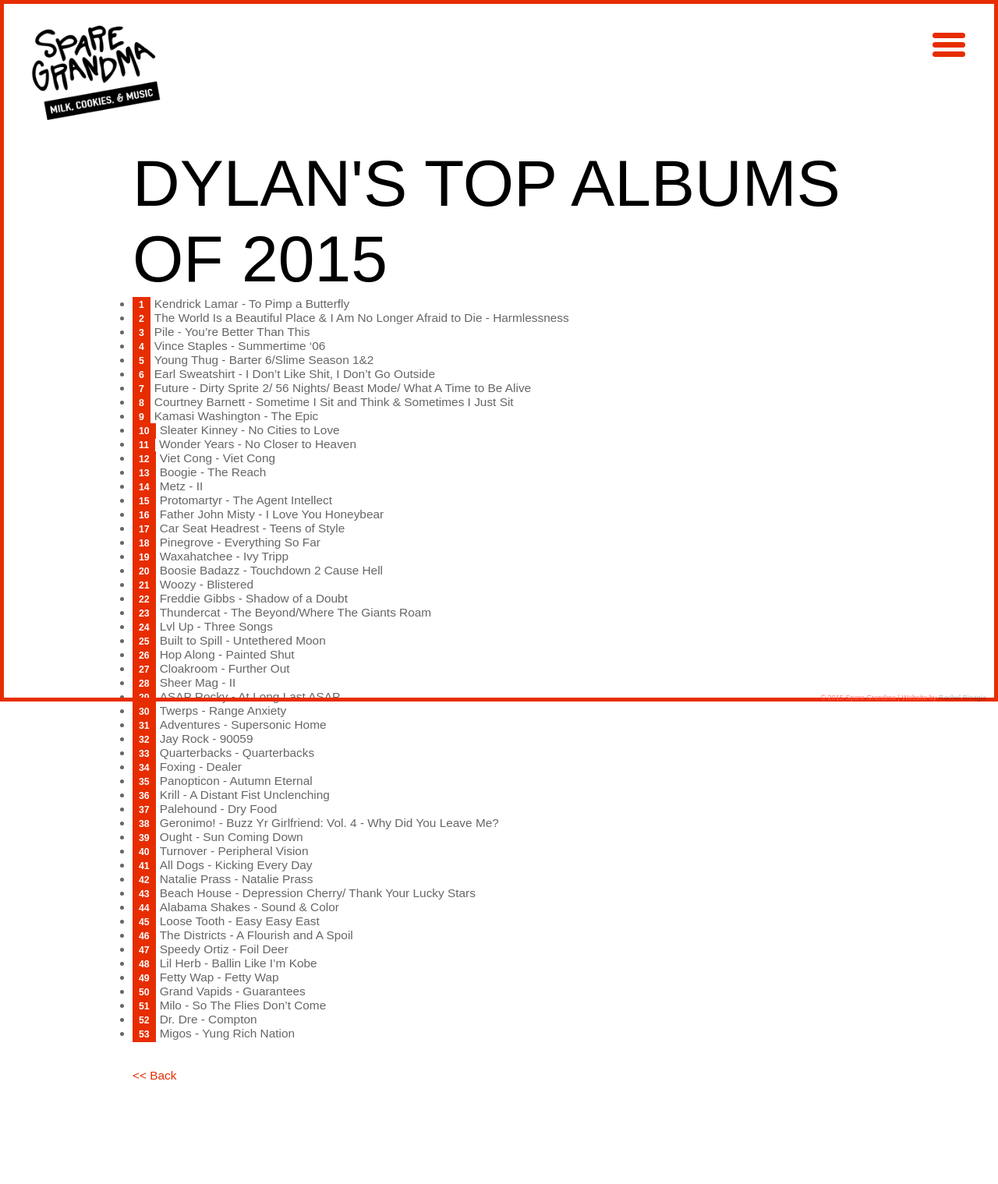
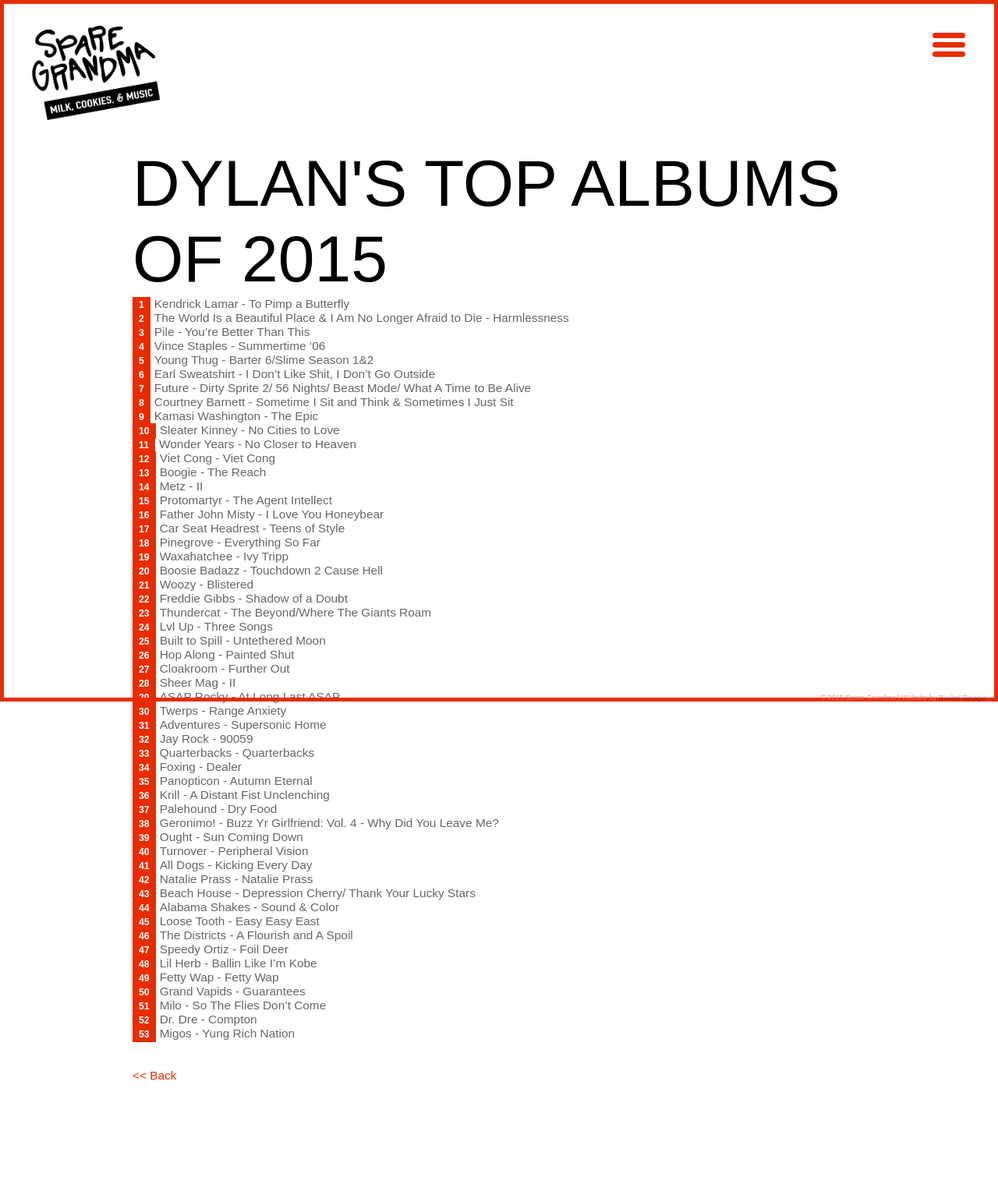
Before and after one commit to rachyrach/sparegrandma, a Jekyll site: the page built from _posts/2015-12-20-Dylan's-Top-Albums-of-2015.md, in a window 1280 px wide. Shown: the whole page at 78% size. Built offline with Jekyll 4.4.1, drawn with Linux system fonts in a browser that asks for light colours; Markdown is read by kramdown in place of the engine named in the settings.

Commit message:
update
updtae

```diff
--- a/css/main.css
+++ b/css/main.css
@@ -444,7 +444,9 @@
 ul.post {
  list-style: none;
 }
-
+.list ul {
+	list-style-type: none;
+}
 .list {
     margin-left: 0;
     padding-right: 0;
```
